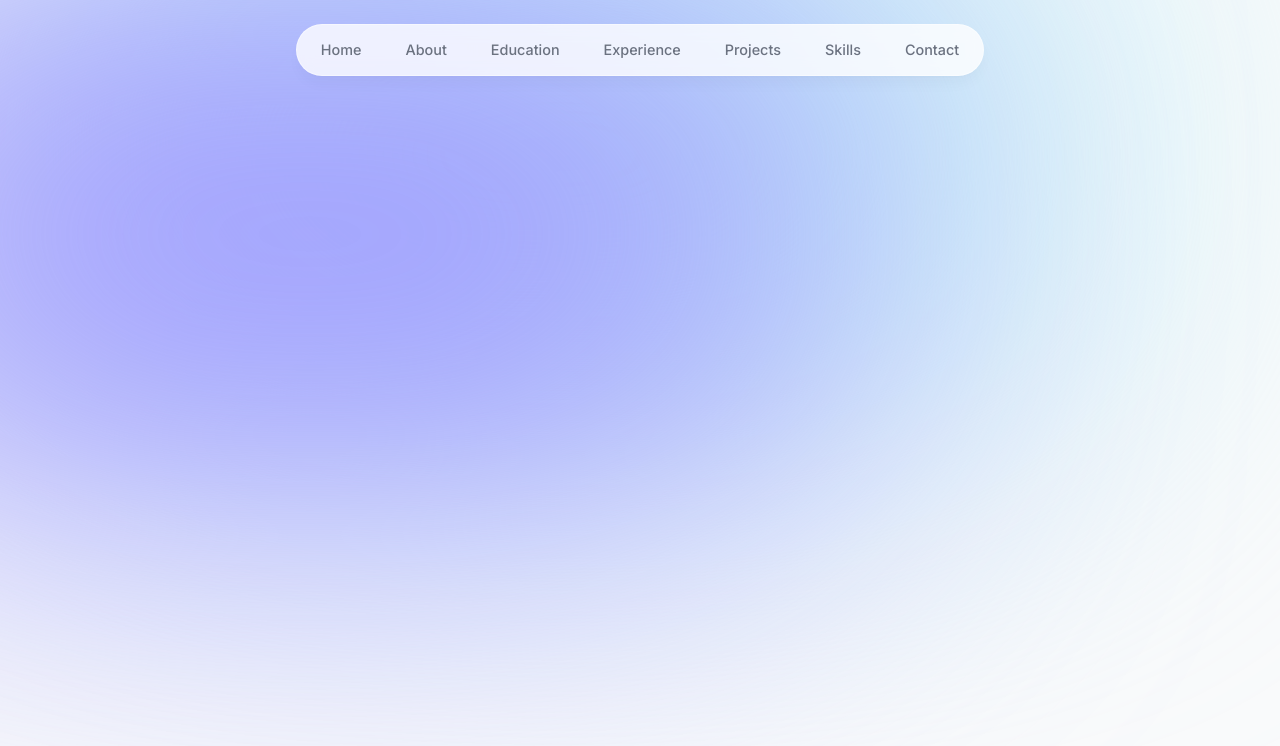
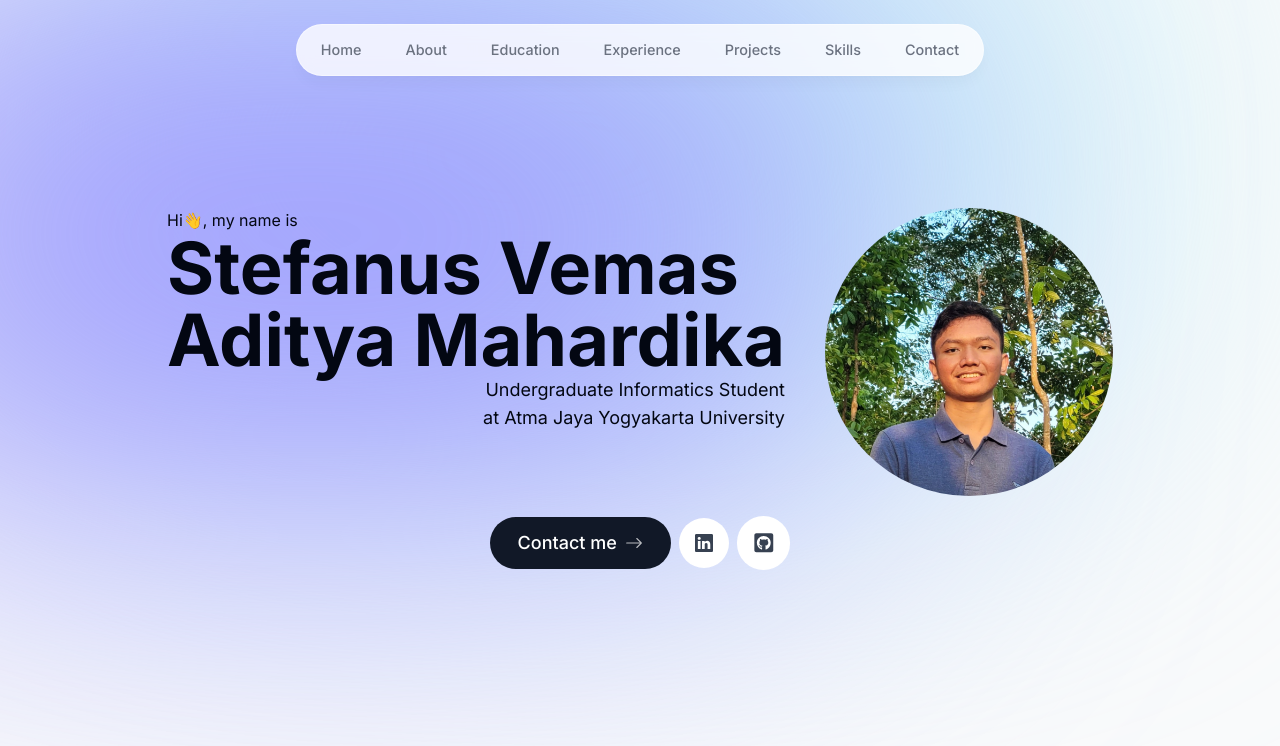
Before and after one commit to stefanusvemas/personal-website, a Next.js app: page / in a window 1280 px wide. Shown: the top 746 px of the page. Built offline with nearby package versions, Linux system fonts and the light colour scheme.

Commit message:
add intro

```diff
--- a/app/layout.tsx
+++ b/app/layout.tsx
@@ -16,7 +16,8 @@ export default function RootLayout({
 }) {
   return (
     <html lang="en">
-      <body className={`${inter.className} bg-gray-50 text-gray-950 relative`}>
+      <body
+        className={`${inter.className} bg-gray-50 text-gray-950 relative pt-28 sm:pt-52`}>
         <div className="bg-[#b6edf7] absolute top-[-6rem] -z-10 right-[11rem] h-[31.25rem] w-[31.25rem] rounded-full blur-[10rem] sm:w-[68.75rem]"></div>
         <div className="bg-[#9d96fe] absolute top-[-1rem] -z-10 left-[-35rem] h-[31.25rem] w-[50rem] rounded-full blur-[10rem] sm:w-[68.75rem] md:left-[-33rem] lg:left-[-28rem] xl:left-[-15rem] 2xl:left-[-5rem]"></div>
         <Header />
--- a/app/page.tsx
+++ b/app/page.tsx
@@ -1,3 +1,9 @@
+import Intro from "@/components/intro";
+
 export default function Home() {
-  return <main className=""></main>;
+  return (
+    <main className="">
+      <Intro />
+    </main>
+  );
 }
--- /dev/null
+++ b/components/intro.tsx
@@ -0,0 +1,80 @@
+"use client";
+
+import React from "react";
+import Image from "next/image";
+import vemasImg from "@/public/vemas.jpg";
+import { motion } from "framer-motion";
+import Link from "next/link";
+import { BsArrowRight, BsLinkedin } from "react-icons/bs";
+import { FaGithubSquare } from "react-icons/fa";
+
+export default function Intro() {
+  return (
+    <section>
+      <div className="flex flex-col items-center justify-center gap-6 md:flex-row md:justify-center md:items-start lg:gap-10">
+        <motion.div
+          className="text-center md:text-left"
+          initial={{ opacity: 0, y: 100 }}
+          animate={{ opacity: 1, y: 0 }}>
+          <p>Hi👋, my name is</p>
+          <h1 className="text-5xl font-bold md:text-6xl lg:text-7xl">
+            Stefanus Vemas <br />
+            Aditya Mahardika
+          </h1>
+          <div className="flex items-center justify-center md:items-end md:justify-end">
+            <p className="text-sm w-80 md:text-right md:text-base lg:text-lg">
+              Undergraduate Informatics Student at Atma Jaya Yogyakarta
+              University
+            </p>
+          </div>
+        </motion.div>
+        <motion.div
+          className="order-first md:order-last"
+          initial={{ opacity: 0, scale: 0 }}
+          animate={{ opacity: 1, scale: 1 }}
+          transition={{
+            type: "spring",
+            stiffness: 260,
+            damping: 25,
+          }}>
+          <Image
+            src={vemasImg}
+            alt="Stefanus Vemas"
+            quality="95"
+            priority={true}
+            className="w-32 h-32 md:w-52 md:h-52 lg:w-72 lg:h-72 rounded-full"
+          />
+        </motion.div>
+      </div>
+
+      <motion.div
+        className="flex flex-col sm:flex-row items-center justify-center gap-2 py-5 px-4 text-lg font-medium"
+        initial={{ opacity: 0, y: 100 }}
+        animate={{ opacity: 1, y: 0 }}
+        transition={{
+          delay: 0.1,
+        }}>
+        <Link
+          href="#contact"
+          className="group bg-gray-900 text-white px-7 py-3 flex items-center gap-2 rounded-full outline-none focus:scale-110 hover:scale-110 hover:bg-gray-950 active:scale-105 transition">
+          Contact me{" "}
+          <BsArrowRight className="opacity-70 group-hover:translate-x-1 transition" />
+        </Link>
+
+        <a
+          className="bg-white p-4 text-gray-700 hover:text-gray-950 flex items-center gap-2 rounded-full focus:scale-[1.15] hover:scale-[1.15] active:scale-105 transition cursor-pointer borderBlack"
+          href="https://www.linkedin.com/in/stefanus-vemas"
+          target="_blank">
+          <BsLinkedin />
+        </a>
+
+        <a
+          className="bg-white p-4 text-gray-700 flex items-center gap-2 text-[1.35rem] rounded-full focus:scale-[1.15] hover:scale-[1.15] hover:text-gray-950 active:scale-105 transition cursor-pointer borderBlack"
+          href="https://github.com/stefanusvemas"
+          target="_blank">
+          <FaGithubSquare />
+        </a>
+      </motion.div>
+    </section>
+  );
+}
--- a/next.config.js
+++ b/next.config.js
@@ -1,4 +1,4 @@
 /** @type {import('next').NextConfig} */
-const nextConfig = {}
+const nextConfig = {};
 
-module.exports = nextConfig
+module.exports = nextConfig;
```
Also changed, not shown: public/vemas.jpg (added).
